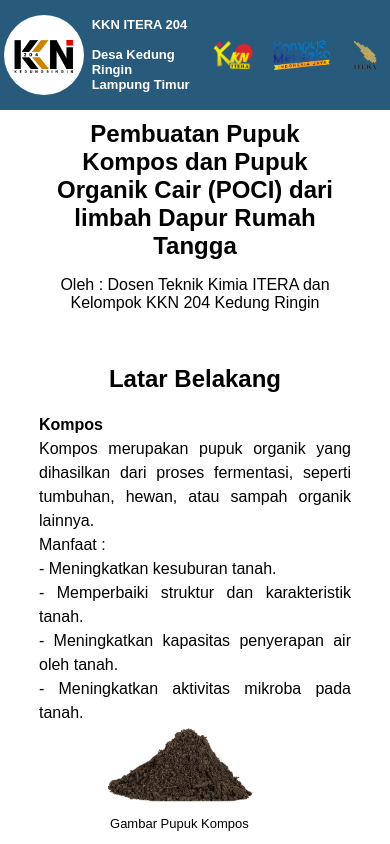
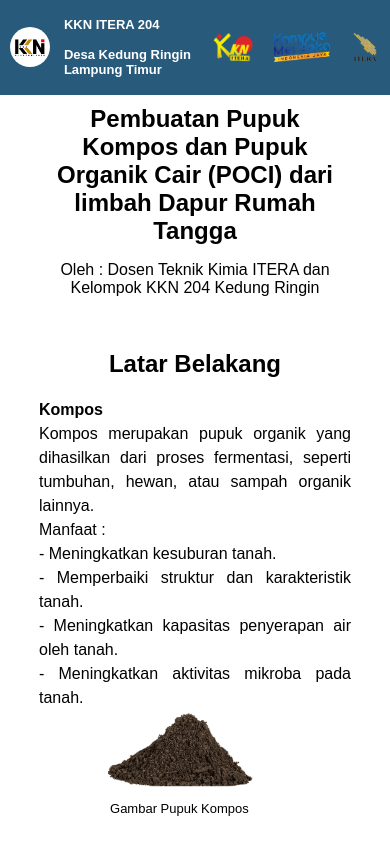
Before and after one commit to dapid6gn/dapid6gn.github.io, a plain HTML site: page index.html in a window 390 px wide. Shown: the top 844 px of the page. Drawn offline with Linux system fonts and the light colour scheme.

Commit message:
Update style.css

```diff
--- a/style.css
+++ b/style.css
@@ -204,6 +204,12 @@ body {
 
 
 @media screen and (max-width: 767px) {
+     .container-image {
+        height: 40px;
+        padding-left: 10px;
+        padding-right: 10px;
+    }
+
     .container-content h1 {
         width: 100%;
     }
```
